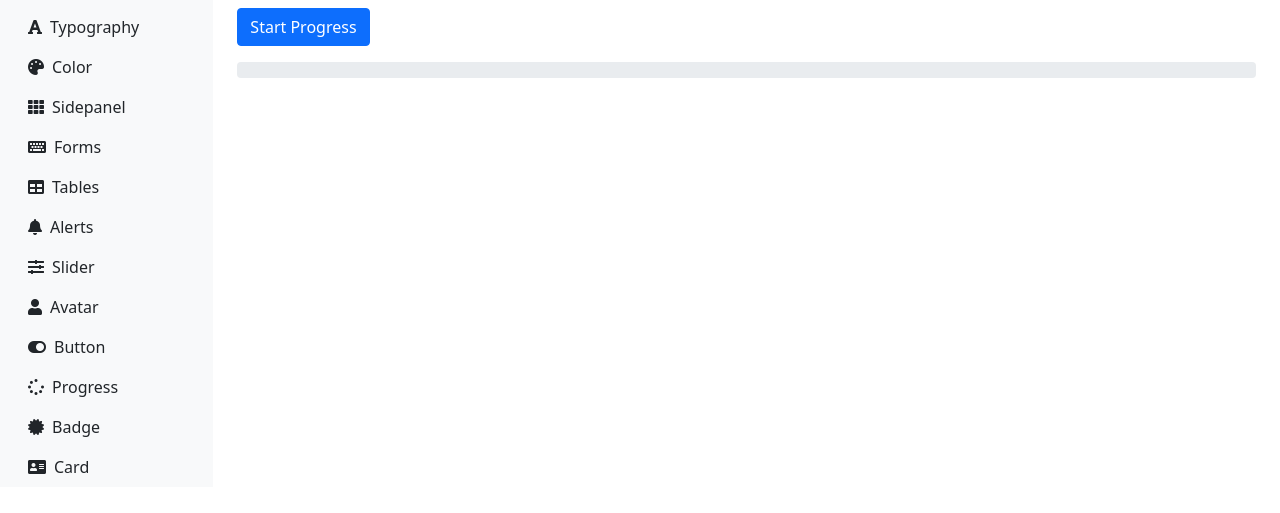
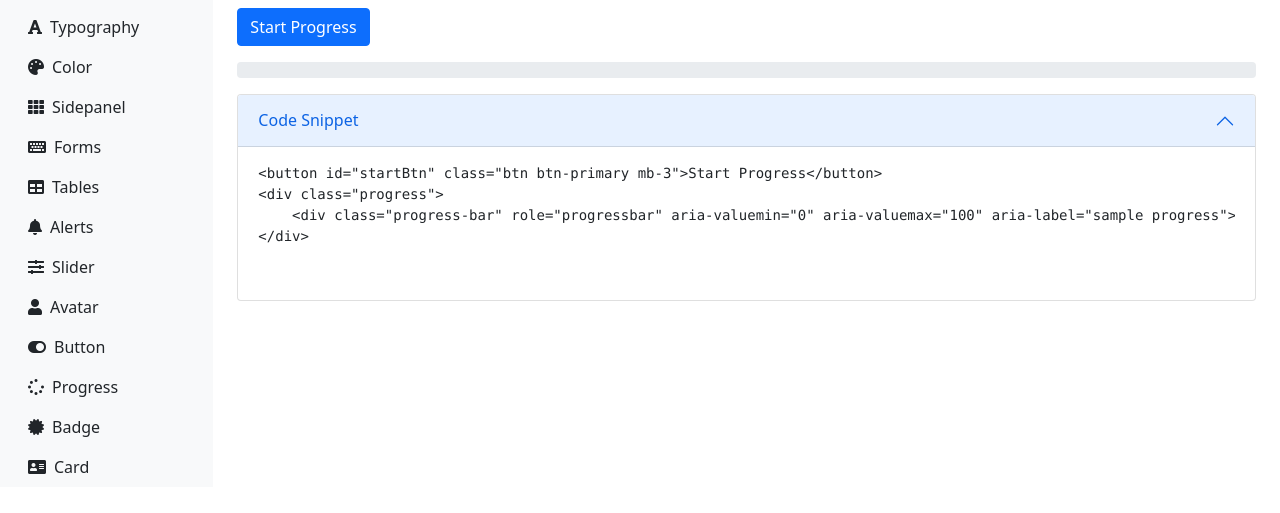
Before and after one commit to faesslerm/a11y-dashboard, a website: page docs/progress.html in a window 1280 px wide. Shown: the part 137-650 px from the top of the page. Drawn offline with nearby package versions, Linux system fonts and the light colour scheme.

Commit message:
feat: add code snippet to progress.html

```diff
--- a/docs/progress.html
+++ b/docs/progress.html
@@ -38,9 +38,31 @@
                     <h1>Progress View</h1>
                 </div>
                 <button id="startBtn" class="btn btn-primary mb-3">Start Progress</button>
-                <div class="progress">
-                    <div class="progress-bar" role="progressbar" aria-valuemin="0" aria-valuemax="100" aria-label="sample progress"></div>
-                  </div>
+                <div class="progress mb-3">
+                    <div class="progress-bar" role="progressbar" aria-valuemin="0" aria-valuemax="100"
+                        aria-label="sample progress"></div>
+                </div>
+                <div class="accordion" id="codeSnippet">
+                    <div class="accordion-item">
+                        <h2 class="accordion-header" id="headingOne">
+                            <button class="accordion-button" type="button" data-bs-toggle="collapse"
+                                data-bs-target="#collapseOne" aria-expanded="true" aria-controls="collapseOne">
+                                Code Snippet
+                            </button>
+                        </h2>
+                        <div id="collapseOne" class="accordion-collapse collapse show" aria-labelledby="headingOne"
+                            data-bs-parent="#codeSnippet">
+                            <div class="accordion-body">
+                                <pre>
+&lt;button id="startBtn" class="btn btn-primary mb-3"&gt;Start Progress&lt;/button&gt;
+&lt;div class="progress"&gt;
+    &lt;div class="progress-bar" role="progressbar" aria-valuemin="0" aria-valuemax="100" aria-label="sample progress"&gt;&lt;/div&gt;
+&lt;/div&gt;
+                                </pre>
+                            </div>
+                        </div>
+                    </div>
+                </div>
             </main>
             <!-- Content End -->
         </div>
```
